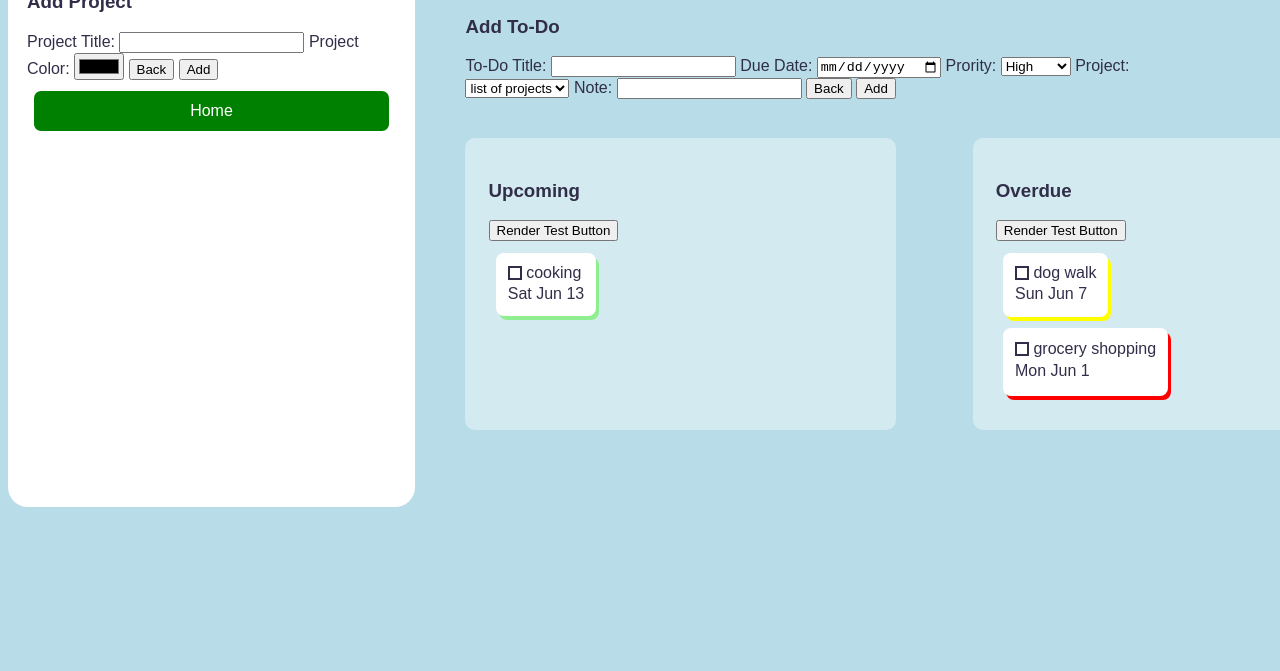
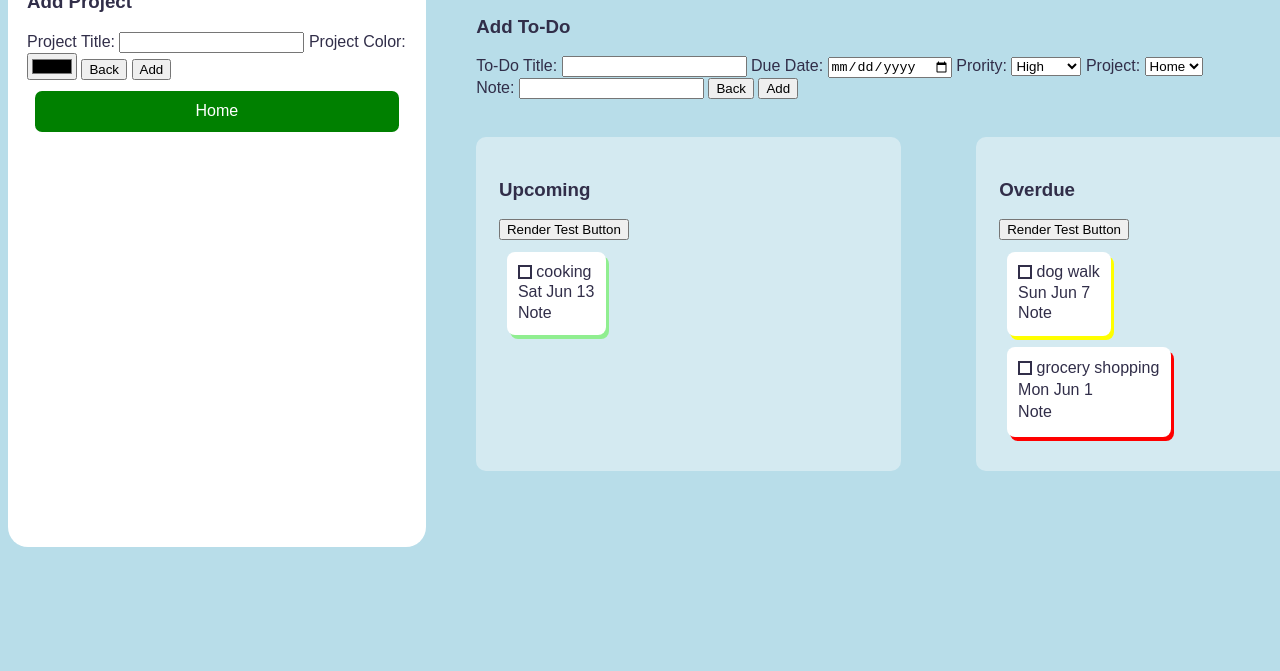
Before and after one commit to eellalala/todo, a website built with webpack: page src/template.html in a window 1280 px wide. Shown: the part 129-800 px from the top of the page. Built offline with nearby package versions, Linux system fonts and the light colour scheme.

Commit message:
add projects in dropdown for todo creation

```diff
--- a/src/modules/controls.js
+++ b/src/modules/controls.js
@@ -1,6 +1,6 @@
 import { allTD, filterPast, filterFuture, filterWithin, sortByDue, findById, deleteTD } from './lists.js';
 import { allProjects, Project } from './project.js';
-import { renderTDArr, checkTD, uncheckTD, expandTD, collapseTD, removeTD, editTD, finishEditTD, renderProjectsSide } from './dom.js';
+import { renderTDArr, checkTD, uncheckTD, expandTD, collapseTD, removeTD, editTD, finishEditTD, renderProjectsSide, projectOptions } from './dom.js';
 import { ToDoItem } from './todo.js';
 
 const sidebar = document.getElementById('sidebar');
@@ -19,18 +19,19 @@ sidebar.addEventListener('click', (event) => {
 
     if (event.target.id == 'add-project-back') {
         addProjectView.classList.add('hidden');
-        // clear stuff submitted so far
+
         titleInput.value = '';
         colorInput.value = '#000000';
     }
     if (event.target.id == 'add-project-submit') {
         new Project (titleInput.value, colorInput.value);
         addProjectView.classList.add('hidden');
-        // clear stuff submitted so far
+
         titleInput.value = '';
         colorInput.value = '#000000';
 
         renderProjectsSide(allProjects);
+        projectOptions(allProjects);
     }
 })
 
@@ -65,9 +66,9 @@ main.addEventListener('click', (event) => {
     }
 })
 
-
 // initial functions to run when opens
 renderProjectsSide(allProjects);
+projectOptions(allProjects);
 
 const upcomingTasks = document.getElementById('upcoming-tasks');
 renderTDArr(upcomingTasks, filterFuture(allTD));
--- a/src/modules/dom.js
+++ b/src/modules/dom.js
@@ -1,6 +1,6 @@
 import { format } from 'date-fns';
 import { allTD, filterWithin, findById, sortByDue} from './lists.js';
-export { renderTDArr, checkTD, uncheckTD, expandTD, collapseTD, removeTD, editTD, finishEditTD, renderProjectsSide };
+export { renderTDArr, checkTD, uncheckTD, expandTD, collapseTD, removeTD, editTD, finishEditTD, renderProjectsSide, projectOptions };
 /* remember to separate the function calls with controls.js to avoid clutter later. this should only
 be dom manipulation things only. event listeners are on controls.js */
 
@@ -129,3 +129,16 @@ function renderProjectsSide (projectArr) {
         sidebar.appendChild(projectContainer);
     })
 }
+
+function projectOptions(projectArr) {
+    const select = document.getElementById('todo-project-input');
+    select.replaceChildren();
+
+    projectArr.forEach((project) => {
+        const option = document.createElement('option');
+        option.textContent = project.title;
+        option.setAttribute('value', project.title);
+
+        select.appendChild(option);
+    })
+}
--- a/src/template.html
+++ b/src/template.html
@@ -44,7 +44,6 @@
                 </select>
                 <label for="todo-project-input">Project:</label>
                 <select name="todo-project" id="todo-project-input">
-                    <option>list of projects</option>
                 </select>
                 <label for="todo-note-input">Note:</label>
                 <input type="text" name="todo-note" id="todo-note-input">
@@ -68,6 +67,7 @@
                 <button type="button" class="check-btn"></button>
                 <span class="todo-title">Task Title</span>
                 <span>Due Date</span>
+                <span>Note</span>
             </div>
         </template>
         <template id="side-project-template">
```
